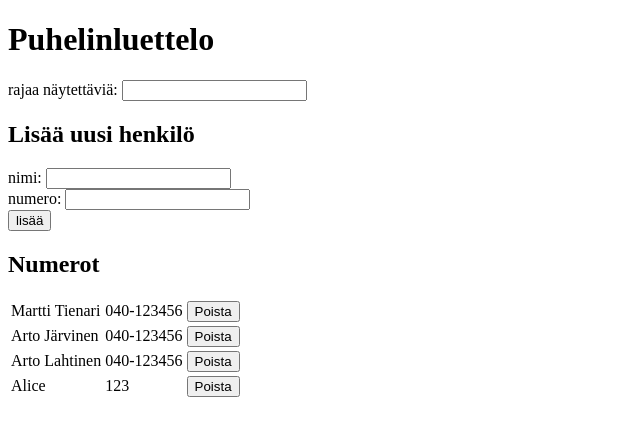
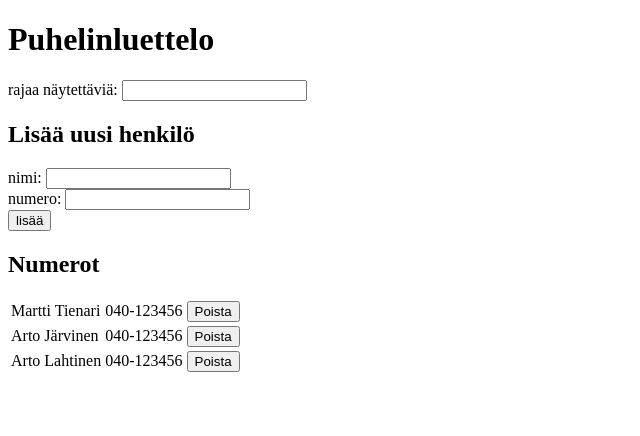
Before and after one commit to andersnylund/fullstack-open-2018, a React (Create React App) app in the folder osa2/puhelinluettelo/: page / in a window 1280 px wide. Shown: the top 436 px of the page, without its empty margins (0-640 px from the left). Built offline with nearby package versions, Linux system fonts and the light colour scheme; data requests are answered from the project's data file.

Commit message:
Solve 2.19

```diff
--- a/osa2/puhelinluettelo/db.json
+++ b/osa2/puhelinluettelo/db.json
@@ -14,11 +14,6 @@
       "name": "Arto Lahtinen",
       "number": "040-123456",
       "id": 5
-    },
-    {
-      "name": "Alice",
-      "number": "123",
-      "id": 6
     }
   ]
 }
--- a/osa2/puhelinluettelo/src/App.js
+++ b/osa2/puhelinluettelo/src/App.js
@@ -66,7 +66,12 @@ class App extends React.Component {
             this.notify(false, `Päivitettiin henkilö ${nameToAdd}`)
           })
           .catch(error => {
-            this.notify(true, 'Yhteysongelma')
+            if (error.response.status === 404) {
+              this.setState({people: this.state.people.filter(p => p.id !== updatedPerson.id)})
+              this.notify(true, 'Muokattava henkilö oli jo poistettu')
+            } else {
+              this.notify(true, 'Yhteysongelma')
+            }
           })
       }
     }
```
